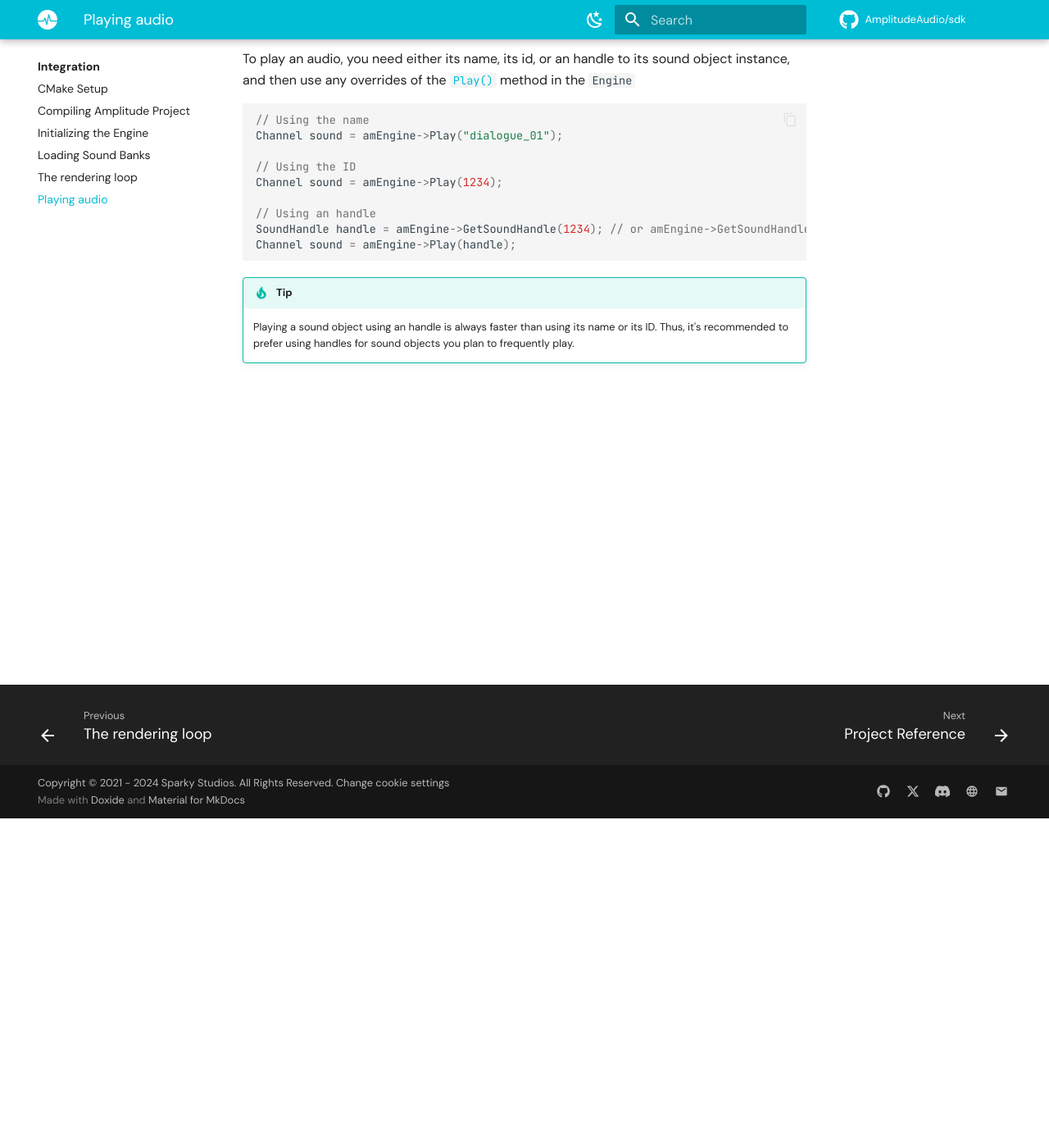
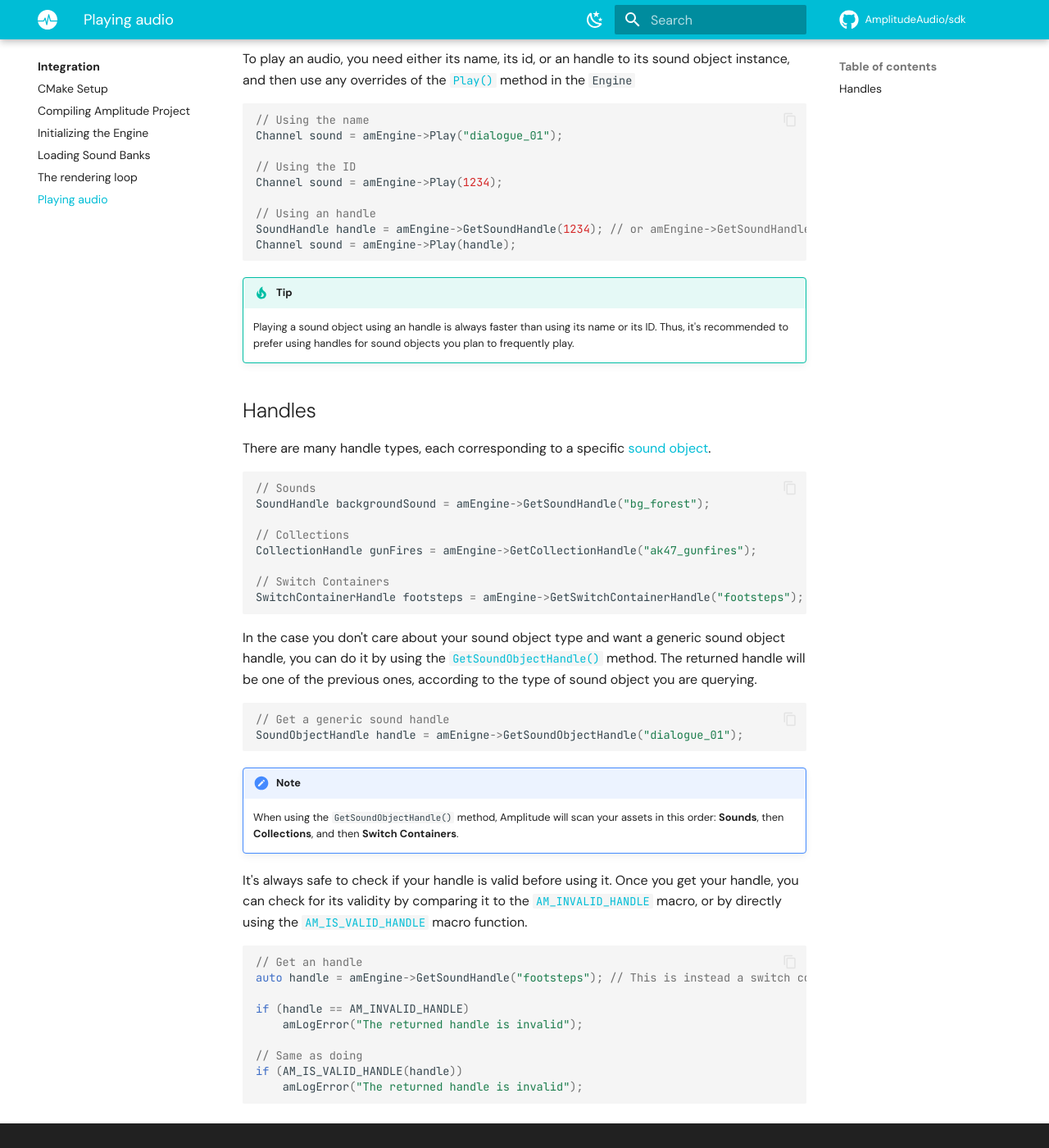
Before and after one commit to AmplitudeAudio/doc-sdk, an MkDocs documentation site: the page built from docs/integration/playing-audio.md, in a window 1280 px wide and 1400 px high, scrolled down 402 px. Shown: the whole window at 82% size. Built offline with MkDocs 1.6.1 and Material for MkDocs 9.7.7, drawn with Linux system fonts in a browser that asks for light colours; comment, search, counter and statistics services are not loaded; the version menu is left out.

Commit message:
chore: Updated Integration documentation.

````diff
--- a/docs/integration/playing-audio.md
+++ b/docs/integration/playing-audio.md
@@ -6,9 +6,9 @@ description: Use the Channel API to play and manage sound sources. You can liste
 !!! danger "Incomplete Documentation"
     This documentation page is WIP and not yet complete. You can have a complete demo on how to interact with the engine through the official [sample projects](https://github.com/AmplitudeAudio/sdk/blob/develop/samples).
 
-Each time you play a [sound object](../project/sound-object.md), you have a [Channel](../getting-started/concepts.md#channels) that will help you manage the playback of that sound object.
+Each time you play a [sound object], you have a [Channel](../getting-started/concepts.md#channels) that will help you manage the playback of that sound object.
 
-To play an audio, you need either its name, its id, or an handle to its sound object instance, and then use any overrides of the [`Play()`](../api/engine/Engine/index.md#playa-nameplaya) method in the `Engine`
+To play an audio, you need either its name, its id, or an handle to its sound object instance, and then use any overrides of the [`Play()`](../api/engine/Engine/index.md#Play) method in the `Engine`
 
 ```cpp
 // Using the name
@@ -24,3 +24,44 @@ Channel sound = amEngine->Play(handle);
 
 !!! tip
     Playing a sound object using an handle is always faster than using its name or its ID. Thus, it's recommended to prefer using handles for sound objects you plan to frequently play.
+
+## Handles
+
+There are many handle types, each corresponding to a specific [sound object].
+
+```cpp
+// Sounds
+SoundHandle backgroundSound = amEngine->GetSoundHandle("bg_forest");
+
+// Collections
+CollectionHandle gunFires = amEngine->GetCollectionHandle("ak47_gunfires");
+
+// Switch Containers
+SwitchContainerHandle footsteps = amEngine->GetSwitchContainerHandle("footsteps");
+```
+
+In the case you don't care about your sound object type and want a generic sound object handle, you can do it by using the [`GetSoundObjectHandle()`](../api/engine/Engine/index.md#GetSoundObjectHandle) method. The returned handle will be one of the previous ones, according to the type of sound object you are querying.
+
+```cpp
+// Get a generic sound handle
+SoundObjectHandle handle = amEnigne->GetSoundObjectHandle("dialogue_01");
+```
+
+!!! note
+    When using the `GetSoundObjectHandle()` method, Amplitude will scan your assets in this order: **Sounds**, then **Collections**, and then **Switch Containers**.
+
+It's always safe to check if your handle is valid before using it. Once you get your handle, you can check for its validity by comparing it to the [`AM_INVALID_HANDLE`](../api/engine/index.md#AM_INVALID_HANDLE) macro, or by directly using the [`AM_IS_VALID_HANDLE`](../api/engine/index.md#AM_IS_VALID_HANDLE) macro function.
+
+```cpp
+// Get an handle
+auto handle = amEngine->GetSoundHandle("footsteps"); // This is instead a switch container, but we are querying it as a sound, which will return an invalid handle
+
+if (handle == AM_INVALID_HANDLE)
+    amLogError("The returned handle is invalid");
+
+// Same as doing
+if (AM_IS_VALID_HANDLE(handle))
+    amLogError("The returned handle is invalid");
+```
+
+[sound object]: ../project/sound-object.md
````
